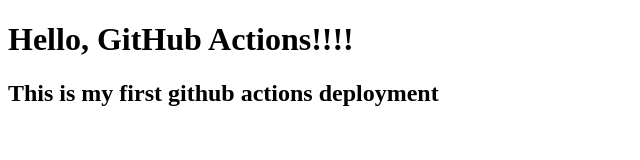
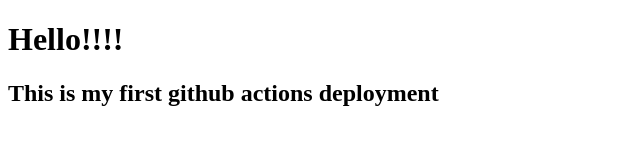
Before and after one commit to Vishall08/gh-deployment-workflow, a plain HTML site: page index.html in a window 1280 px wide. Shown: the whole page, without its empty margins (0-640 px from the left). Drawn offline with Linux system fonts and the light colour scheme.

Commit message:
changes in index.html

```diff
--- a/index.html
+++ b/index.html
@@ -5,7 +5,7 @@
   <title>Hello GitHub Actions</title>
 </head>
 <body>
-  <h1>Hello, GitHub Actions!!!!</h1>
+  <h1>Hello!!!!</h1>
   <h2> This is my first github actions deployment</h2>
 </body>
 </html>
```
